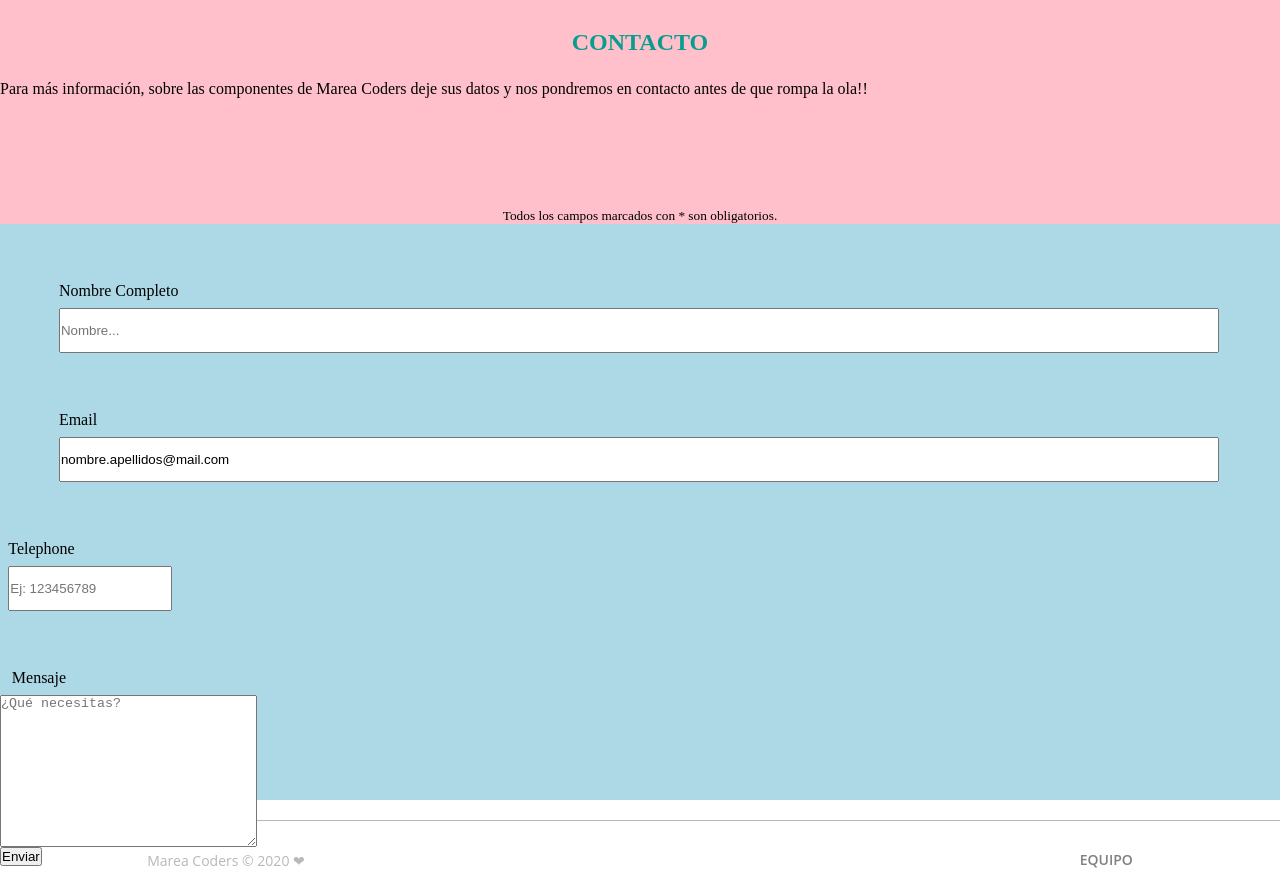
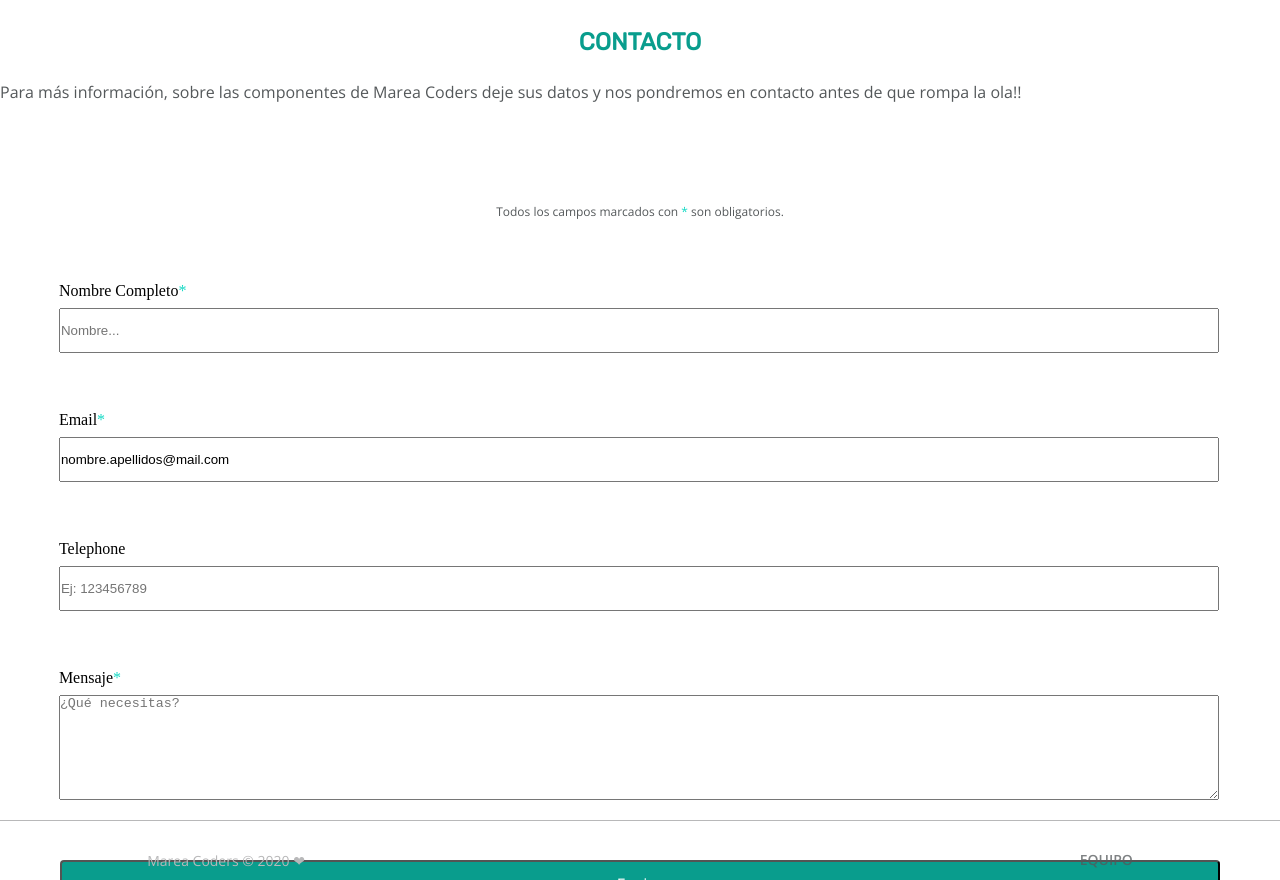
Before and after one commit to Adalab/project-promo-k-module-1-team-7, a website: page src/html/contact.html in a window 1280 px wide. Shown: the part 560-1440 px from the top of the page. Drawn offline with nearby package versions, Linux system fonts and the light colour scheme; files that its build step writes are made by us from their sources; files whose address does not match are found by name.

Commit message:
add changes css contact

```diff
--- a/src/html/contact.html
+++ b/src/html/contact.html
@@ -4,7 +4,18 @@
     <meta charset="UTF-8" />
     <meta name="viewport" content="width=device-width, initial-scale=1.0" />
     <title>Document</title>
-
+    <link
+      href="https://fonts.googleapis.com/css2?family=Rubik&display=swap"
+      rel="stylesheet"
+    />
+    <link
+      href="https://fonts.googleapis.com/css2?family=Open+Sans&display=swap"
+      rel="stylesheet"
+    />
+    <link
+      href="https://fonts.googleapis.com/css2?family=Open+Sans:wght@600&display=swap"
+      rel="stylesheet"
+    />
     <link rel="stylesheet" href="./assets/css/main.css" />
   </head>
   <body>
@@ -44,13 +55,16 @@
           datos y nos pondremos en contacto antes de que rompa la ola!!
         </p>
         <small class="Contact__divText--small"
-          >Todos los campos marcados con * son obligatorios.</small
+          >Todos los campos marcados con <label class="star">*</label> son
+          obligatorios.</small
         >
       </div>
 
       <form class="Contact__form" action="/signup" method="POST">
         <div class="Contact__form--Name">
-          <label class="fullName" for="FullName">Nombre Completo</label>
+          <label class="fullName" for="FullName"
+            >Nombre Completo<label class="star">*</label></label
+          >
           <input
             class="name"
             type="text"
@@ -61,7 +75,9 @@
           />
         </div>
         <div class="Contact__form--email">
-          <label class="mail" for="emailadress">Email</label>
+          <label class="mail" for="emailadress"
+            >Email<label class="star">*</label></label
+          >
           <input
             class="adress"
             type="email"
@@ -82,8 +98,11 @@
           />
         </div>
         <div class="Contact__form--message">
-          <label class="message" for="Mensaje">Mensaje</label>
+          <label class="message" for="Mensaje"
+            >Mensaje<label class="star">*</label></label
+          >
           <textarea
+            class="needs"
             id="comments"
             name="comments"
             rows="10"
--- a/src/scss/pages/_contact.scss
+++ b/src/scss/pages/_contact.scss
@@ -14,7 +14,6 @@
 .Contact__divText {
   width: 100%;
   height: 234px;
-  background-color: pink;
 
   display: flex;
   flex-direction: column;
@@ -22,7 +21,7 @@
   align-items: center;
 }
 .Contact__divText--title {
-  font-family: "Rubik";
+  font-family: "Rubik", sans-serif;
   font-size: 24px;
   line-height: 45px;
   margin-top: 30px;
@@ -39,12 +38,22 @@
   margin-left: 4.68%;
   margin-right: 4.68%;
   margin-top: 15px;
+  font-family: "Open Sans", sans-serif;
+  font-size: 16px;
+  color: #54585a;
+  line-height: 24px;
   align-items: center;
+}
+.Contact__divText--small {
+  align-items: center;
+  font-family: "Open Sans", sans-serif;
+  font-size: 12px;
+  color: #54585a;
+  line-height: 24px;
 }
 .Contact__form {
   width: 100%;
   height: 576px;
-  background-color: lightblue;
   display: flex;
   flex-direction: column;
   justify-content: space-between;
@@ -92,6 +101,7 @@
   width: 90.62%;
 }
 .Contact__form--telephone {
+  width: 100%;
   display: flex;
   flex-direction: column;
   justify-content: space-between;
@@ -112,6 +122,7 @@
   width: 90.62%;
 }
 .Contact__form--message {
+  width: 100%;
   display: flex;
   flex-direction: column;
   justify-content: space-between;
@@ -126,6 +137,26 @@
   margin-right: 54.37%;
   text-transform: capitalize;
 }
+.needs {
+  margin-left: 4.6%;
+  margin-bottom: 30px;
+  height: 105px;
+  width: 90.62%;
+}
 .Contact__form--buttom {
+  width: 90.6%;
+  height: 45px;
+  line-height: 45px;
+  margin-left: 4.68%;
+  margin-right: 4.68%;
+  margin-top: 30px;
+  border-radius: 4px;
   display: block;
+  background-color: #099d8d;
+  font-family: "Open Sans", sans-serif;
+  font-size: 16px;
+  color: white;
 }
+.star {
+  color: #14d9c4;
+}
```
